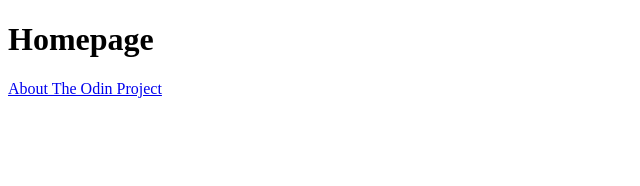
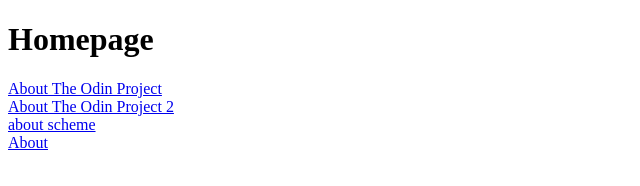
Before and after one commit to Kiikoolian/The-Odin-Project, a plain HTML site: page Foundations Course/odin-links-and-images/index.html in a window 1280 px wide. Shown: the whole page, without its empty margins (0-640 px from the left). Drawn offline with Linux system fonts and the light colour scheme.

Commit message:
Links and images

```diff
--- a/Foundations Course/odin-links-and-images/index.html
+++ b/Foundations Course/odin-links-and-images/index.html
@@ -9,6 +9,14 @@
     <h1>Homepage</h1>
     <!-- a = anchor -->
     <a href="https://www.theodinproject.com/about">About The Odin Project</a>
+    <br>
+    <!-- open in new tab - noopener prevent access to the opening page - noreferrer prevent references from the page in which it was open (can be use without noopener since it is included in) -->
+    <a href="https://www.theodinproject.com/about" target="_blank" rel="noopener noreferrer">About The Odin Project 2</a>
+    <br>
+    <!-- info about scheme in URL -->
+    <a href="https://developer.mozilla.org/en-US/docs/Learn_web_development/Howto/Web_mechanics/What_is_a_URL#basics_anatomy_of_a_url" target="_blank" rel="noopener noreferrer">about scheme</a>
+    <br>
+    <a href="about.html">About</a>
 
 </body>
 </html>
```
Also changed, not shown: Foundations Course/odin-links-and-images/about.html (added, +11 -0 lines).
